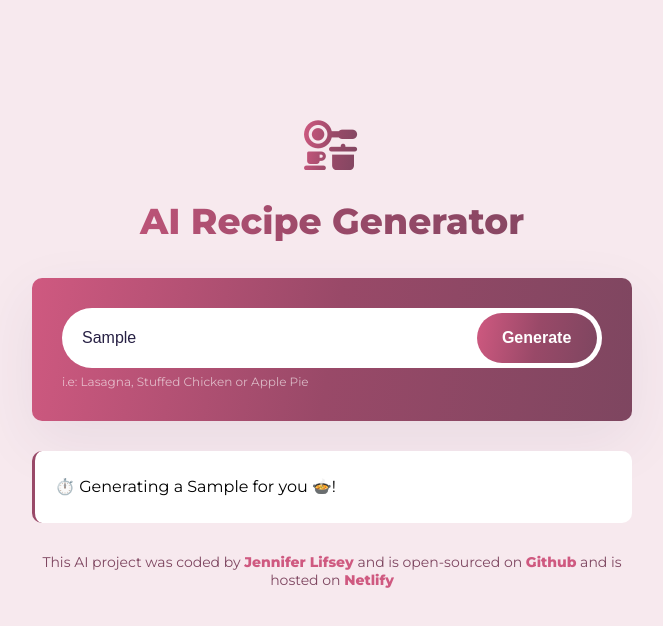
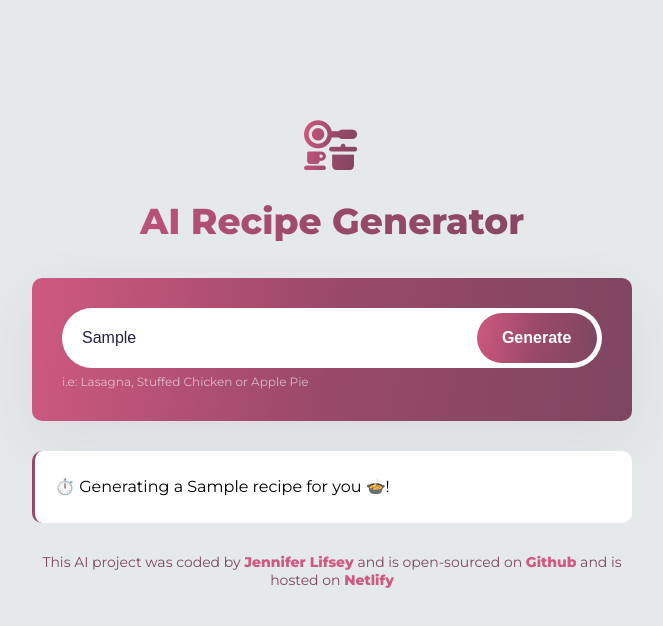
Before and after one commit to jlifs/AI-recipe-generator, a plain HTML site: page index.html in a window 1280 px wide. Both pictures are taken after typing "Sample" into the empty fields and a click on the input "Generate". Shown: the whole page, without its empty margins (308-971 px from the left). Drawn offline with nearby package versions, Linux system fonts and the light colour scheme; no server answers.

Commit message:
Changed some styling and wording

```diff
--- a/index.html
+++ b/index.html
@@ -33,7 +33,7 @@
           <form id="recipe-generator-form">
             <input
               type="text"
-              placeholder="Enter your Recipes name, Ingredients... "
+              placeholder="Enter a recipe to search... "
               autofocus
               required
               autocomplete="off"
--- a/src/index.js
+++ b/src/index.js
@@ -14,13 +14,13 @@ function generateRecipe(event) {
 
   let apiKey = "38cc12b312104o45t5c1faaa8bf9b6c0";
   let context =
-    "You are a chef expert and you love to share you recipes. Your mission is to generate a quick easy recipe that can be made in 30 minutes or less. Give the recipe title only in <strong/> with font size of 24 pixels at the top then separated by <br/> and list ingredients in bullet format,all separated by <br/> and number instructions in the recipe, also all separated by <br/>. Be sure to include section headings of Ingredients and Instructions in <strong/> element, keep all other text normal and exclude the use of all asterisk. Use the international metric system. Make sure to follow user instructions. Then add <br/> element and sign the recipe with 'SheCodes AI' in a <strong/> element at the end.";
+    "You are an expert chef and you love to share your recipes. Your mission is to generate a quick easy recipe that can be made in 30 minutes or less. Give the recipe title only in <strong/> with font size of 24 pixels at the top then separated by <br/> and list ingredients in bullet format,all separated by <br/> and number instructions in the recipe, also all separated by <br/>. Be sure to include section headings of Ingredients and Instructions in <strong/> element, keep all other text normal and exclude the use of all asterisk. Use the American metric system. Make sure to follow user instructions. Then add <br/> element and sign the recipe with 'AI Recipes' in a <strong/> element at the end.";
   let prompt = `User instructions: Generate a detailed recipe about ${instructionsInput.value}`;
   let apiUrl = `https://api.shecodes.io/ai/v1/generate?prompt=${prompt}&context=${context}&key=${apiKey}`;
 
   let recipeElement = document.querySelector("#recipe");
   recipeElement.classList.remove("hidden");
-  recipeElement.innerHTML = `<div class="generating">⏱️ Generating a ${instructionsInput.value} for you 🍲!</div>`;
+  recipeElement.innerHTML = `<div class="generating">⏱️ Generating a ${instructionsInput.value} recipe for you 🍲!</div>`;
 
   axios.get(apiUrl).then(displayRecipe);
 }
--- a/src/styles.css
+++ b/src/styles.css
@@ -1,5 +1,5 @@
 body {
-  background-color: #f7e9ee;
+  background-color: #e6e9e9;
   font-family: "Montserrat", sans-serif;
 }
 
```
